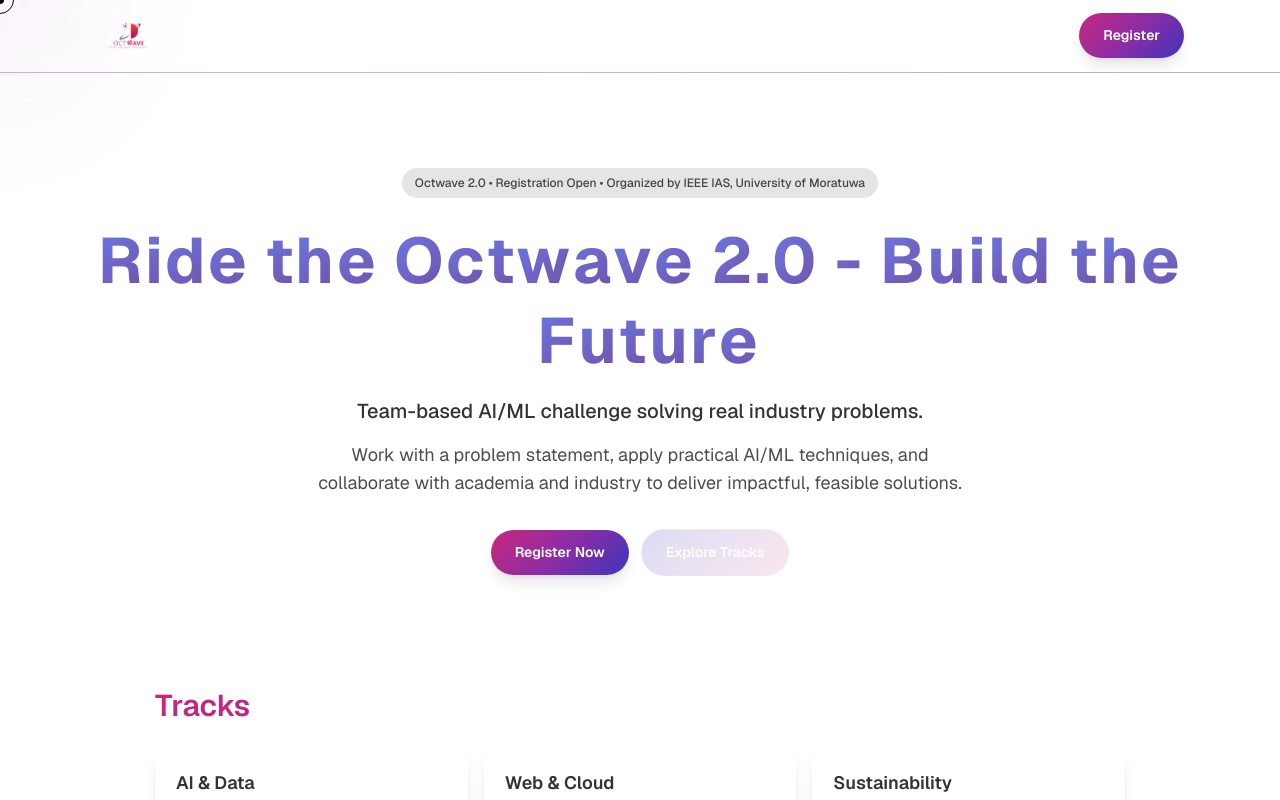
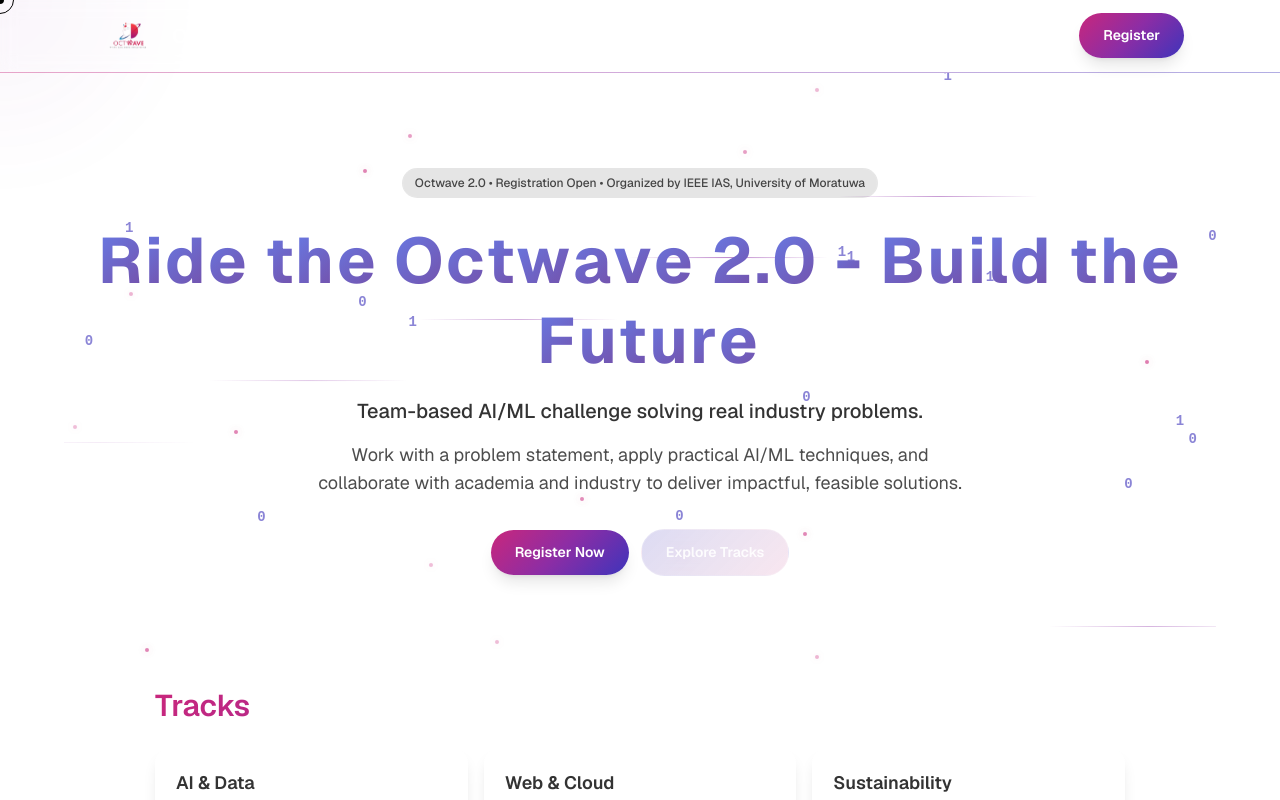
Before and after one commit to renulucshmi/Octwave-2.0, a Next.js app: page / in a window 1280 px wide. Shown: the top 800 px of the page. Built offline with nearby package versions, Linux system fonts and the light colour scheme.

Commit message:
feat: add neural network background effect with animated nodes and data streams

```diff
--- a/src/app/globals.css
+++ b/src/app/globals.css
@@ -78,3 +78,86 @@
   background: rgba(255,255,255,0.05);
   box-shadow: 0 10px 15px -3px rgba(0,0,0,0.1), 0 4px 6px -4px rgba(0,0,0,0.1);
 }
+
+/* Neural Network Background Effect */
+.neural-bg {
+  position: absolute;
+  top: 0;
+  left: 0;
+  right: 0;
+  bottom: 0;
+  overflow: hidden;
+  z-index: -1;
+  opacity: 0.6;
+}
+
+.neural-node {
+  position: absolute;
+  width: 4px;
+  height: 4px;
+  background: var(--octwave-from);
+  border-radius: 50%;
+  animation: pulse 3s ease-in-out infinite;
+  box-shadow: 0 0 10px color-mix(in oklab, var(--octwave-from) 50%, transparent);
+}
+
+.data-stream {
+  position: absolute;
+  height: 1px;
+  background: linear-gradient(90deg, transparent, var(--octwave-via), transparent);
+  animation: stream 4s linear infinite;
+  opacity: 0.7;
+}
+
+.matrix-char {
+  position: absolute;
+  color: var(--octwave-to);
+  font-family: 'Courier New', monospace;
+  font-size: 14px;
+  font-weight: bold;
+  animation: matrix-fall 8s linear infinite;
+  opacity: 0;
+}
+
+/* Animations */
+@keyframes pulse {
+  0%, 100% {
+    opacity: 0.3;
+    transform: scale(1);
+  }
+  50% {
+    opacity: 1;
+    transform: scale(1.5);
+  }
+}
+
+@keyframes stream {
+  0% {
+    transform: translateX(-100%);
+    opacity: 0;
+  }
+  50% {
+    opacity: 1;
+  }
+  100% {
+    transform: translateX(calc(100vw + 100%));
+    opacity: 0;
+  }
+}
+
+@keyframes matrix-fall {
+  0% {
+    transform: translateY(-100vh);
+    opacity: 0;
+  }
+  10% {
+    opacity: 1;
+  }
+  90% {
+    opacity: 1;
+  }
+  100% {
+    transform: translateY(100vh);
+    opacity: 0;
+  }
+}
--- a/src/app/page.tsx
+++ b/src/app/page.tsx
@@ -107,7 +107,48 @@
       `}</style>
 
       {/* Hero */}
-      <header className="section pt-16 pb-20 sm:pt-24 sm:pb-28">
+      <header className="section pt-16 pb-20 sm:pt-24 sm:pb-28 relative">
+        {/* Neural Network Background */}
+        <div className="neural-bg">
+          {/* Neural nodes */}
+          {Array.from({length: 15}).map((_, i) => (
+            <div
+              key={i}
+              className="neural-node"
+              style={{
+                left: `${Math.random() * 100}%`,
+                top: `${Math.random() * 100}%`,
+                animationDelay: `${Math.random() * 3}s`
+              }}
+            />
+          ))}
+          {/* Data streams */}
+          {Array.from({length: 8}).map((_, i) => (
+            <div
+              key={i}
+              className="data-stream"
+              style={{
+                top: `${20 + i * 10}%`,
+                width: '200px',
+                animationDelay: `${i * 0.5}s`
+              }}
+            />
+          ))}
+          {/* Matrix characters */}
+          {Array.from({length: 40}).map((_, i) => (
+            <div
+              key={i}
+              className="matrix-char"
+              style={{
+                left: `${Math.random() * 100}%`,
+                animationDelay: `${Math.random() * 8}s`
+              }}
+            >
+              {Math.random() > 0.5 ? '1' : '0'}
+            </div>
+          ))}
+        </div>
+
         <SmoothFollower/>
         <div className="text-center">
           {/* Badge - appears after dash animation (no typing animation) */}
```
